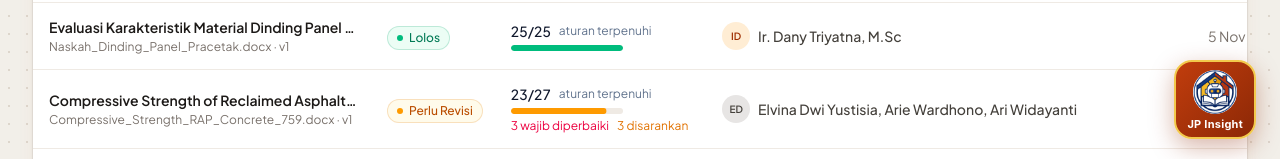
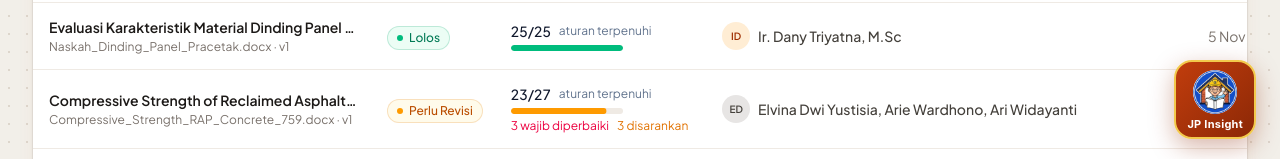
Before and after one commit to danytriyatna/MQC-JurnalPermukiman, a Next.js app: page /dashboard in a window 1280 px wide. Shown: the part 641-800 px from the top of the page. Built offline with nearby package versions, Linux system fonts and the light colour scheme; no server answers; the database is empty.

Commit message:
feat(widget): update cartoon mascot logo and cache-bust jp-chat-widget script

```diff
--- a/public/jp-chat-widget.js
+++ b/public/jp-chat-widget.js
@@ -13,8 +13,8 @@
 
   const SCRIPT_SRC = currentScript && currentScript.src ? currentScript.src : "";
   const LOGO_URL = SCRIPT_SRC
-    ? new URL("jp-insight-logo.png", SCRIPT_SRC).href
-    : "/jp-insight-logo.png";
+    ? new URL("jp-insight-logo.png?v=20261111_cartoon", SCRIPT_SRC).href
+    : "/jp-insight-logo.png?v=20261111_cartoon";
 
   // Injeksi CSS Khusus (Scattered & Scoped agar tidak tabrakan dengan CSS OJS / Bootstrap / Tailwind)
   const style = document.createElement("style");
--- a/src/app/layout.tsx
+++ b/src/app/layout.tsx
@@ -29,7 +29,7 @@ export default function RootLayout({ children }: LayoutProps<"/">) {
       <body className="min-h-full flex flex-col">
         {children}
         <Script
-          src="/jp-chat-widget.js"
+          src="/jp-chat-widget.js?v=20261111_cartoon"
           data-endpoint="http://localhost:3001/api/widget/chat"
           strategy="lazyOnload"
         />
```
Also changed, not shown: public/jp-insight-logo.png.
